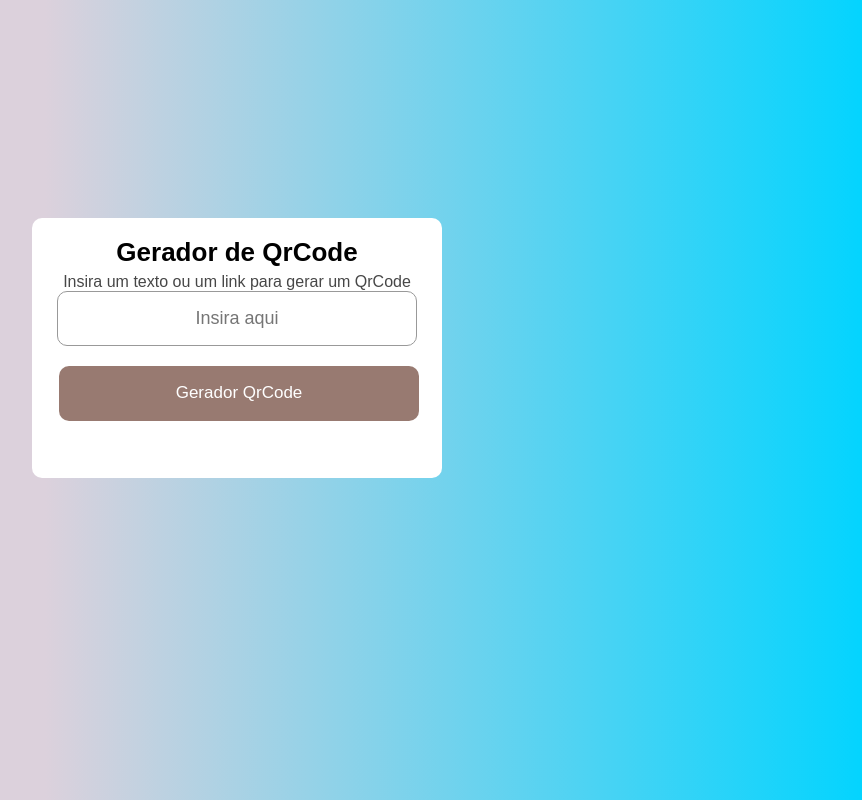
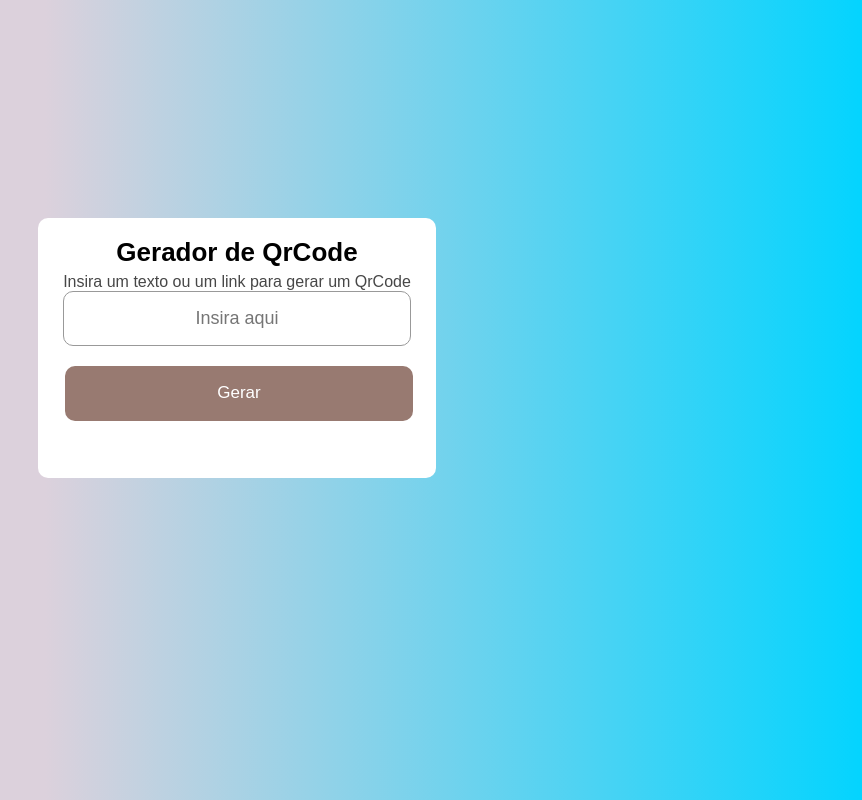
Before and after one commit to NelsonCarbajall/coderq, a plain HTML site: page index.html in a window 1280 px wide. Shown: the whole page, without its empty margins (403-1265 px from the left). Drawn offline with Linux system fonts and the light colour scheme.

Commit message:
Update index.html

```diff
--- a/index.html
+++ b/index.html
@@ -16,7 +16,7 @@
         </header>
         <main class="form">
             <input type="text" placeholder="Insira aqui">
-            <button>Gerador QrCode</button>
+            <button>Gerar</button>
         </main>
         <footer class="qr-code">
             <img src="" alt="" class="img">
```
